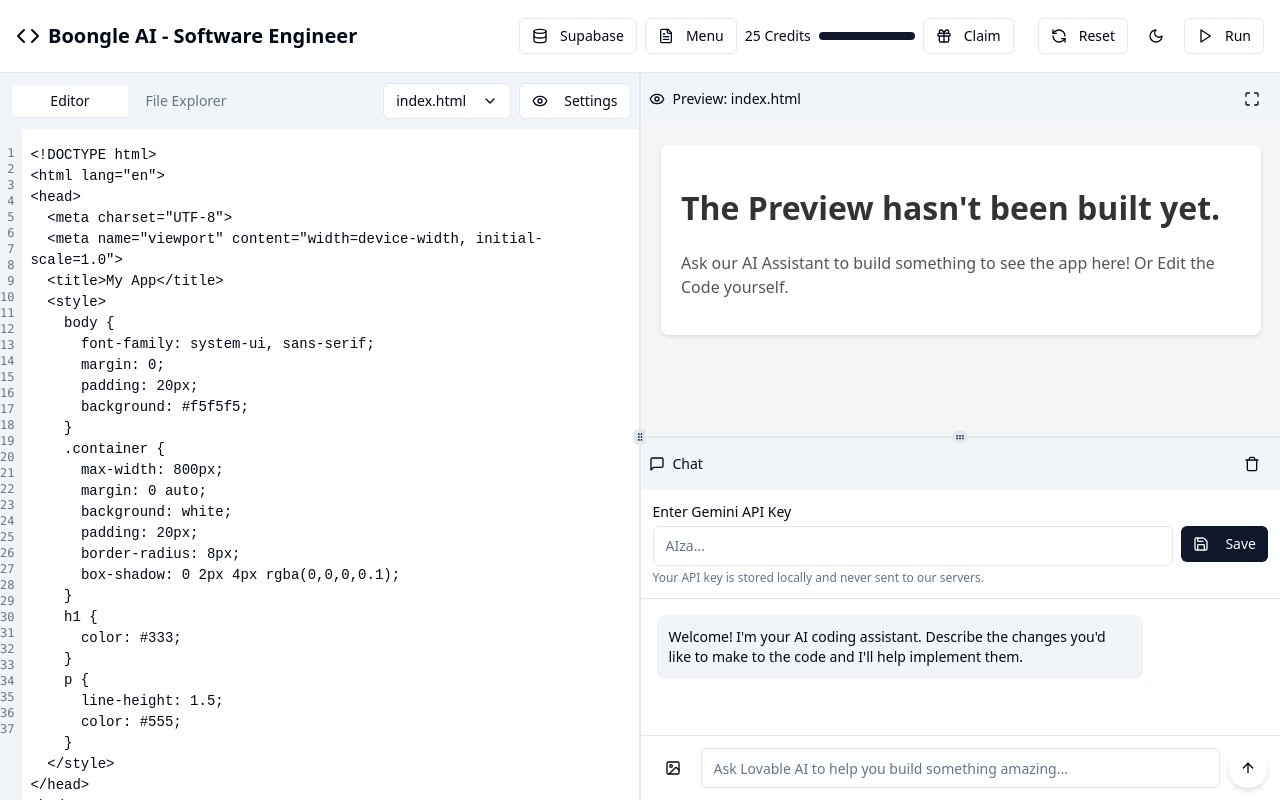
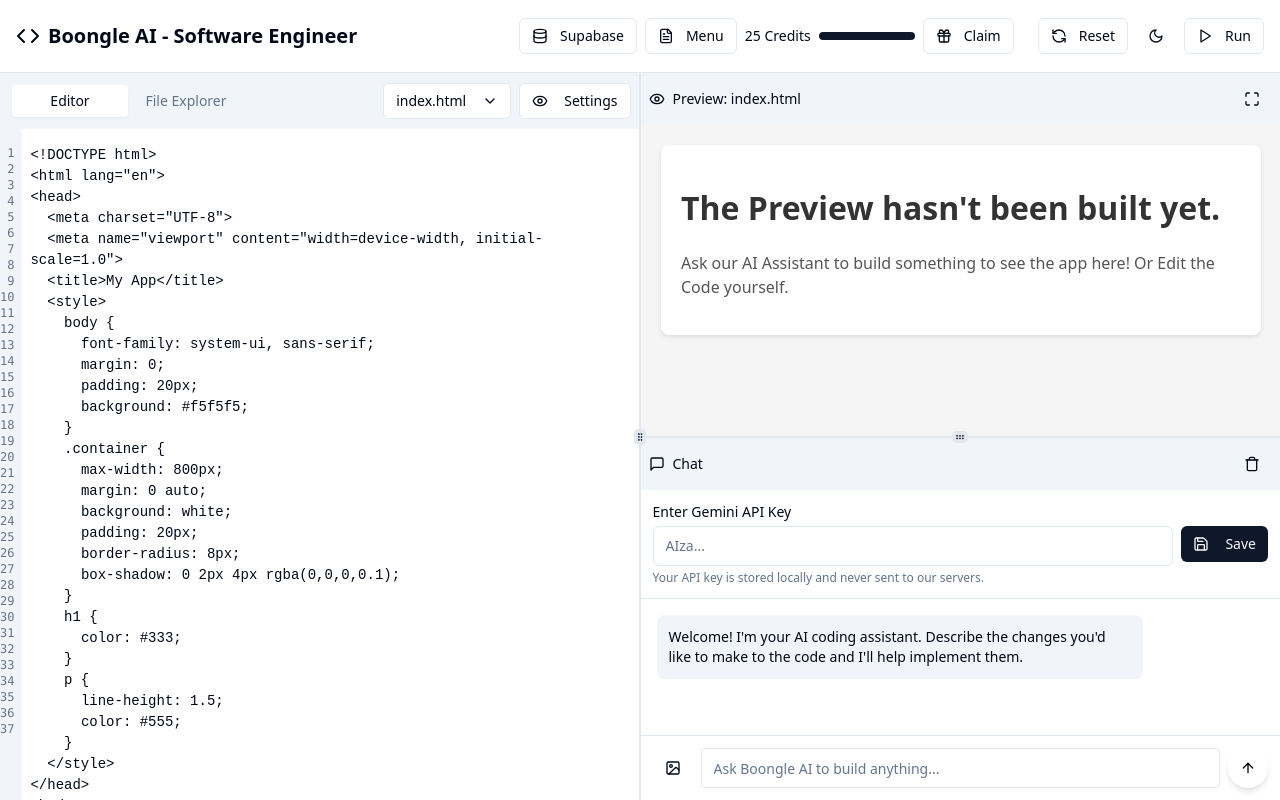
Before and after one commit to flynny2006/ai-engineer-compass-83, a React (Vite) app: page / in a window 1280 px wide. Built offline with nearby package versions, Linux system fonts and the light colour scheme.

Commit message:
Update Index.tsx
Changed Placeholder of Chat Input

```diff
--- a/src/pages/Index.tsx
+++ b/src/pages/Index.tsx
@@ -1072,7 +1072,7 @@ Full file content here
                       <Image className="h-4 w-4" />
                     </Button>
                   </div>
-                  <Input placeholder="Ask Lovable AI to help you build something amazing..." value={userPrompt} onChange={e => setUserPrompt(e.target.value)} disabled={isLoading || totalAvailableCredits <= 0 && !hasUnlimitedCredits} className="flex-1 rounded" />
+                  <Input placeholder="Ask Boongle AI to build anything..." value={userPrompt} onChange={e => setUserPrompt(e.target.value)} disabled={isLoading || totalAvailableCredits <= 0 && !hasUnlimitedCredits} className="flex-1 rounded" />
                   <Button type="submit" variant="circle" disabled={isLoading || totalAvailableCredits <= 0 && !hasUnlimitedCredits} className="transition-transform hover:scale-105 hover:shadow-lg">
                     {isLoading ? <div className="flex items-center justify-center">
                         <div className="w-5 h-5 relative animate-spin rounded-full border-2 border-solid border-gray-300 border-t-transparent"></div>
```
